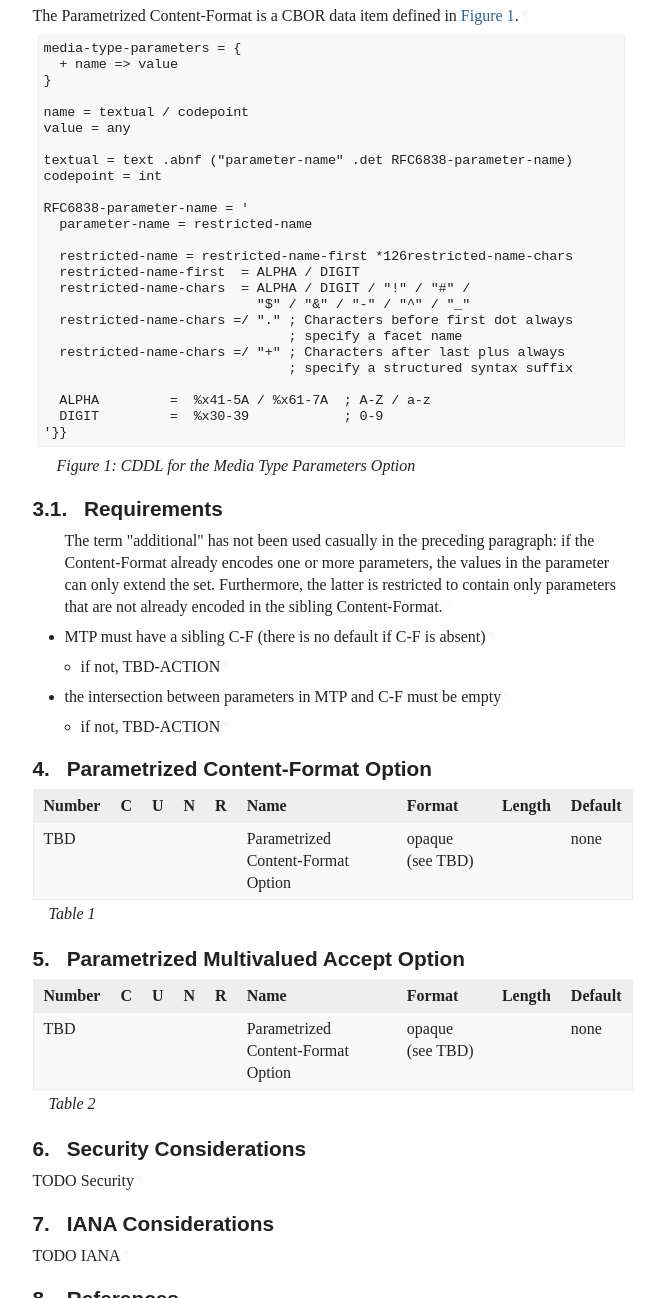
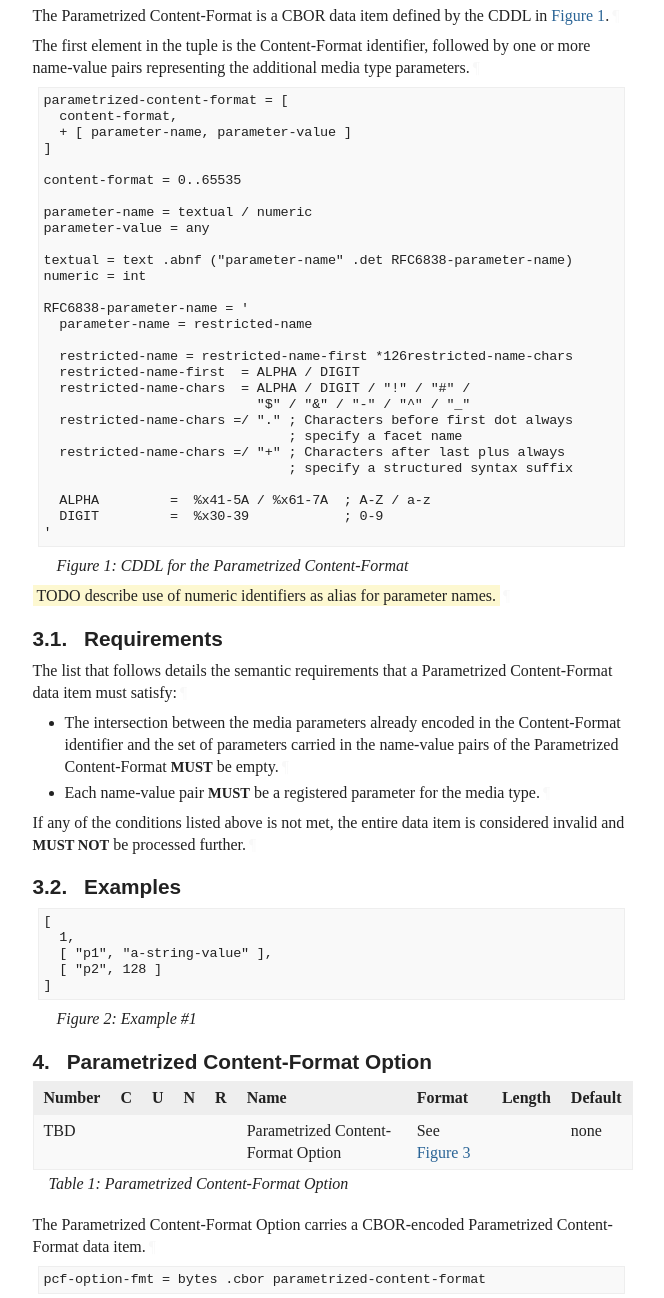
Before and after one commit to thomas-fossati/draft-coap-parametrized-cf, a plain HTML site: page draft-fossati-core-parametrized-cf.html in a window 1280 px wide. Shown: the part 1502-2800 px from the top of the page, without its empty margins (92-756 px from the left). Drawn offline with Linux system fonts and the light colour scheme; a web font is replaced by a local one.

Commit message:
Script updating gh-pages from 8c1d87d. [ci skip]

```diff
--- a/draft-fossati-core-parametrized-cf.html
+++ b/draft-fossati-core-parametrized-cf.html
@@ -11,29 +11,28 @@
        This document specifies a "parametrized" CoAP Content-Format data item that
 allows supplementing a Content-Format with additional media type parameters.
        This document also defines two new CoAP Options, Parmetrized-Content-Format and
-Parametrized-Multivalued-Accept, that build upon such data item to work around
+Parametrized-Multi-Valued-Accept, that build upon said data item to work around
 some of the limitations of the existing Accept and Content-Format Options.
     ' name="description">
-<meta content="xml2rfc 3.12.10" name="generator">
+<meta content="xml2rfc 3.12.0" name="generator">
 <meta content="draft-fossati-core-parametrized-cf-latest" name="ietf.draft">
 <!-- Generator version information:
-  xml2rfc 3.12.10
-    Python 3.10.4
+  xml2rfc 3.12.0
+    Python 3.8.9
     appdirs 1.4.4
     ConfigArgParse 1.5.3
-    google-i18n-address 2.5.1
+    google-i18n-address 2.5.0
     html5lib 1.1
     intervaltree 3.1.0
     Jinja2 2.11.3
     kitchen 1.2.6
-    lxml 4.8.0
-    MarkupSafe 2.0.1
+    lxml 4.6.4
     pycountry 20.7.3
     pyflakes 2.4.0
     PyYAML 6.0
-    requests 2.27.1
-    setuptools 59.4.0
-    six 1.16.0
+    requests 2.26.0
+    setuptools 49.2.1
+    six 1.15.0
 -->
 <link href="draft-fossati-core-parametrized-cf.xml" rel="alternate" type="application/rfc+xml">
 <link href="#copyright" rel="license">
@@ -1072,7 +1071,7 @@ svg :is([stroke="fill"], [fill^="#fff"]) {
 <p id="section-abstract-1">This document specifies a "parametrized" CoAP Content-Format data item that
 allows supplementing a Content-Format with additional media type parameters.<a href="#section-abstract-1" class="pilcrow">¶</a></p>
 <p id="section-abstract-2">This document also defines two new CoAP Options, Parmetrized-Content-Format and
-Parametrized-Multivalued-Accept, that build upon such data item to work around
+Parametrized-Multi-Valued-Accept, that build upon said data item to work around
 some of the limitations of the existing Accept and Content-Format Options.<a href="#section-abstract-2" class="pilcrow">¶</a></p>
 </section>
 <section class="note rfcEditorRemove" id="section-note.1">
@@ -1150,13 +1149,16 @@ some of the limitations of the existing Accept and Content-Format Options.<a hre
 <li class="compact toc ulBare ulEmpty" id="section-toc.1-1.3.2.1">
                 <p id="section-toc.1-1.3.2.1.1" class="keepWithNext"><a href="#section-3.1" class="xref">3.1</a>.  <a href="#name-requirements" class="xref">Requirements</a></p>
 </li>
+              <li class="compact toc ulBare ulEmpty" id="section-toc.1-1.3.2.2">
+                <p id="section-toc.1-1.3.2.2.1"><a href="#section-3.2" class="xref">3.2</a>.  <a href="#name-examples" class="xref">Examples</a></p>
+</li>
             </ul>
 </li>
           <li class="compact toc ulBare ulEmpty" id="section-toc.1-1.4">
             <p id="section-toc.1-1.4.1"><a href="#section-4" class="xref">4</a>.  <a href="#name-parametrized-content-format-" class="xref">Parametrized Content-Format Option</a></p>
 </li>
           <li class="compact toc ulBare ulEmpty" id="section-toc.1-1.5">
-            <p id="section-toc.1-1.5.1"><a href="#section-5" class="xref">5</a>.  <a href="#name-parametrized-multivalued-ac" class="xref">Parametrized Multivalued Accept Option</a></p>
+            <p id="section-toc.1-1.5.1"><a href="#section-5" class="xref">5</a>.  <a href="#name-parametrized-multi-valued-a" class="xref">Parametrized Multi-Valued Accept Option</a></p>
 </li>
           <li class="compact toc ulBare ulEmpty" id="section-toc.1-1.6">
             <p id="section-toc.1-1.6.1"><a href="#section-6" class="xref">6</a>.  <a href="#name-security-considerations" class="xref">Security Considerations</a></p>
@@ -1192,7 +1194,7 @@ some of the limitations of the existing Accept and Content-Format Options.<a hre
       </h2>
 <p id="section-1-1">CoAP squashes the combination of a media type, media type parameters and
 content coding into a single Content-Format number.  This number is carried in
-the Content-Format and Accept Options.  For example, see <span><a href="https://rfc-editor.org/rfc/rfc8152#section-16.10" class="relref">Section 16.10</a> of [<a href="#RFC8152" class="xref">RFC8152</a>]</span>.<a href="#section-1-1" class="pilcrow">¶</a></p>
+the Content-Format and Accept Options.  (For an example, see <span><a href="https://rfc-editor.org/rfc/rfc8152#section-16.10" class="relref">Section 16.10</a> of [<a href="#RFC8152" class="xref">RFC8152</a>]</span>.)<a href="#section-1-1" class="pilcrow">¶</a></p>
 <p id="section-1-2">This compression strategy is ideal in cases where the set of possible
 combinations is known upfront and has small cardinality.  However, it lacks the
 flexibility to deal smoothly with situations where the number of combinations
@@ -1208,11 +1210,11 @@ parameters.<a href="#section-1-4" class="pilcrow">¶</a></p>
 <ul class="normal">
 <li class="normal" id="section-1-6.1">Parametrized-Content-Format (<a href="#sec-pcf-option" class="xref">Section 4</a>)<a href="#section-1-6.1" class="pilcrow">¶</a>
 </li>
-        <li class="normal" id="section-1-6.2">Parametrized-Multivalued-Accept (<a href="#sec-pma-option" class="xref">Section 5</a>)<a href="#section-1-6.2" class="pilcrow">¶</a>
+        <li class="normal" id="section-1-6.2">Parametrized-Multi-Valued-Accept (<a href="#sec-pma-option" class="xref">Section 5</a>)<a href="#section-1-6.2" class="pilcrow">¶</a>
 </li>
       </ul>
-<p id="section-1-7">The latter also works around a well known limitation of the Accept Option
-allowing more than one Content-Format per request.<a href="#section-1-7" class="pilcrow">¶</a></p>
+<p id="section-1-7">The latter also works around the limited content negotiation capabilities of
+the Accept Option by offering more than one Content-Format per request.<a href="#section-1-7" class="pilcrow">¶</a></p>
 </section>
 </div>
 <div id="conventions-and-definitions">
@@ -1231,20 +1233,26 @@ appear in all capitals, as shown here.<a href="#section-2-1" class="pilcrow">¶<
       <h2 id="name-parametrized-content-format">
 <a href="#section-3" class="section-number selfRef">3. </a><a href="#name-parametrized-content-format" class="section-name selfRef">Parametrized Content-Format</a>
       </h2>
-<p id="section-3-1">The Parametrized Content-Format is a CBOR data item defined in <a href="#cddl" class="xref">Figure 1</a>.<a href="#section-3-1" class="pilcrow">¶</a></p>
-<span id="name-cddl-for-the-media-type-par"></span><div id="cddl">
+<p id="section-3-1">The Parametrized Content-Format is a CBOR data item defined by the CDDL in
+<a href="#cddl-pcf" class="xref">Figure 1</a>.<a href="#section-3-1" class="pilcrow">¶</a></p>
+<p id="section-3-2">The first element in the tuple is the Content-Format identifier, followed by
+one or more name-value pairs representing the additional media type parameters.<a href="#section-3-2" class="pilcrow">¶</a></p>
+<span id="name-cddl-for-the-parametrized-c"></span><div id="cddl-pcf">
 <figure id="figure-1">
-        <div id="section-3-2.1">
+        <div id="section-3-3.1">
 <pre class="lang-cddl sourcecode">
-media-type-parameters = {
-  + name =&gt; value
-}
+parametrized-content-format = [
+  content-format,
+  + [ parameter-name, parameter-value ]
+]
 
-name = textual / codepoint
-value = any
+content-format = 0..65535
+
+parameter-name = textual / numeric
+parameter-value = any
 
 textual = text .abnf ("parameter-name" .det RFC6838-parameter-name)
-codepoint = int
+numeric = int
 
 RFC6838-parameter-name = '
   parameter-name = restricted-name
@@ -1260,43 +1268,53 @@ RFC6838-parameter-name = '
 
   ALPHA         =  %x41-5A / %x61-7A  ; A-Z / a-z
   DIGIT         =  %x30-39            ; 0-9
-'}}
+'
 </pre>
 </div>
 <figcaption><a href="#figure-1" class="selfRef">Figure 1</a>:
-<a href="#name-cddl-for-the-media-type-par" class="selfRef">CDDL for the Media Type Parameters Option</a>
+<a href="#name-cddl-for-the-parametrized-c" class="selfRef">CDDL for the Parametrized Content-Format</a>
         </figcaption></figure>
 </div>
+<p id="section-3-4"><span class="cref" id="TBD1">TODO describe use of numeric identifiers as alias for parameter names.</span><a href="#section-3-4" class="pilcrow">¶</a></p>
 <div id="requirements">
 <section id="section-3.1">
         <h3 id="name-requirements">
 <a href="#section-3.1" class="section-number selfRef">3.1. </a><a href="#name-requirements" class="section-name selfRef">Requirements</a>
         </h3>
-<ul class="normal ulEmpty">
-<li class="normal ulEmpty" id="section-3.1-1.1">
-            <p id="section-3.1-1.1.1">The term "additional" has not been used casually in the preceding paragraph: if
-the Content-Format already encodes one or more parameters, the values in the
-parameter can only extend the set.
-Furthermore, the latter is restricted to contain only parameters that are not
-already encoded in the sibling Content-Format.<a href="#section-3.1-1.1.1" class="pilcrow">¶</a></p>
+<p id="section-3.1-1">The list that follows details the semantic requirements that a Parametrized
+Content-Format data item must satisfy:<a href="#section-3.1-1" class="pilcrow">¶</a></p>
+<ul class="normal">
+<li class="normal" id="section-3.1-2.1">The intersection between the media parameters already encoded in the
+Content-Format identifier and the set of parameters carried in the name-value
+pairs of the Parametrized Content-Format <span class="bcp14">MUST</span> be empty.<a href="#section-3.1-2.1" class="pilcrow">¶</a>
+</li>
+          <li class="normal" id="section-3.1-2.2">Each name-value pair <span class="bcp14">MUST</span> be a registered parameter for the media type.<a href="#section-3.1-2.2" class="pilcrow">¶</a>
 </li>
         </ul>
-<ul class="normal">
-<li class="normal" id="section-3.1-2.1">
-            <p id="section-3.1-2.1.1">MTP must have a sibling C-F (there is no default if C-F is absent)<a href="#section-3.1-2.1.1" class="pilcrow">¶</a></p>
-<ul class="normal">
-<li class="normal" id="section-3.1-2.1.2.1">if not, TBD-ACTION<a href="#section-3.1-2.1.2.1" class="pilcrow">¶</a>
-</li>
-            </ul>
-</li>
-          <li class="normal" id="section-3.1-2.2">
-            <p id="section-3.1-2.2.1">the intersection between parameters in MTP and C-F must be empty<a href="#section-3.1-2.2.1" class="pilcrow">¶</a></p>
-<ul class="normal">
-<li class="normal" id="section-3.1-2.2.2.1">if not, TBD-ACTION<a href="#section-3.1-2.2.2.1" class="pilcrow">¶</a>
-</li>
-            </ul>
-</li>
-        </ul>
+<p id="section-3.1-3">If any of the conditions listed above is not met, the entire data item is
+considered invalid and <span class="bcp14">MUST NOT</span> be processed further.<a href="#section-3.1-3" class="pilcrow">¶</a></p>
+</section>
+</div>
+<div id="examples">
+<section id="section-3.2">
+        <h3 id="name-examples">
+<a href="#section-3.2" class="section-number selfRef">3.2. </a><a href="#name-examples" class="section-name selfRef">Examples</a>
+        </h3>
+<span id="name-example-1"></span><div id="ex-pcf-1">
+<figure id="figure-2">
+          <div id="section-3.2-1.1">
+<pre class="lang-cbor-diag sourcecode">
+[
+  1,
+  [ "p1", "a-string-value" ],
+  [ "p2", 128 ]
+]
+</pre>
+</div>
+<figcaption><a href="#figure-2" class="selfRef">Figure 2</a>:
+<a href="#name-example-1" class="selfRef">Example #1</a>
+          </figcaption></figure>
+</div>
 </section>
 </div>
 </section>
@@ -1306,8 +1324,12 @@ already encoded in the sibling Content-Format.<a href="#section-3.1-1.1.1" class
       <h2 id="name-parametrized-content-format-">
 <a href="#section-4" class="section-number selfRef">4. </a><a href="#name-parametrized-content-format-" class="section-name selfRef">Parametrized Content-Format Option</a>
       </h2>
+<span id="name-parametrized-content-format-o"></span><div id="tbl-pcf-opt">
 <table class="center" id="table-1">
-        <caption><a href="#table-1" class="selfRef">Table 1</a></caption>
+        <caption>
+<a href="#table-1" class="selfRef">Table 1</a>:
+<a href="#name-parametrized-content-format-o" class="selfRef">Parametrized Content-Format Option</a>
+        </caption>
 <thead>
           <tr>
             <th class="text-left" rowspan="1" colspan="1">Number</th>
@@ -1329,21 +1351,40 @@ already encoded in the sibling Content-Format.<a href="#section-3.1-1.1.1" class
             <td class="text-left" rowspan="1" colspan="1"> </td>
             <td class="text-left" rowspan="1" colspan="1"> </td>
             <td class="text-left" rowspan="1" colspan="1">Parametrized Content-Format Option</td>
-            <td class="text-left" rowspan="1" colspan="1">opaque (see TBD)</td>
+            <td class="text-left" rowspan="1" colspan="1">See <a href="#cddl-pcf-opt-fmt" class="xref">Figure 3</a>
+</td>
             <td class="text-left" rowspan="1" colspan="1"> </td>
             <td class="text-left" rowspan="1" colspan="1">none</td>
           </tr>
         </tbody>
       </table>
+</div>
+<p id="section-4-2">The Parametrized Content-Format Option carries a CBOR-encoded Parametrized
+Content-Format data item.<a href="#section-4-2" class="pilcrow">¶</a></p>
+<span id="name-parametrized-content-format-op"></span><div id="cddl-pcf-opt-fmt">
+<figure id="figure-3">
+        <div id="section-4-3.1">
+<pre class="lang-cddl sourcecode">
+pcf-option-fmt = bytes .cbor parametrized-content-format
+</pre>
+</div>
+<figcaption><a href="#figure-3" class="selfRef">Figure 3</a>:
+<a href="#name-parametrized-content-format-op" class="selfRef">Parametrized Content-Format Option Format</a>
+        </figcaption></figure>
+</div>
 </section>
 </div>
 <div id="sec-pma-option">
 <section id="section-5">
-      <h2 id="name-parametrized-multivalued-ac">
-<a href="#section-5" class="section-number selfRef">5. </a><a href="#name-parametrized-multivalued-ac" class="section-name selfRef">Parametrized Multivalued Accept Option</a>
+      <h2 id="name-parametrized-multi-valued-a">
+<a href="#section-5" class="section-number selfRef">5. </a><a href="#name-parametrized-multi-valued-a" class="section-name selfRef">Parametrized Multi-Valued Accept Option</a>
       </h2>
+<span id="name-parametrized-multi-valued-ac"></span><div id="tbl-pmva-opt">
 <table class="center" id="table-2">
-        <caption><a href="#table-2" class="selfRef">Table 2</a></caption>
+        <caption>
+<a href="#table-2" class="selfRef">Table 2</a>:
+<a href="#name-parametrized-multi-valued-ac" class="selfRef">Parametrized Multi-Valued Accept Option</a>
+        </caption>
 <thead>
           <tr>
             <th class="text-left" rowspan="1" colspan="1">Number</th>
@@ -1364,13 +1405,31 @@ already encoded in the sibling Content-Format.<a href="#section-3.1-1.1.1" class
             <td class="text-left" rowspan="1" colspan="1"> </td>
             <td class="text-left" rowspan="1" colspan="1"> </td>
             <td class="text-left" rowspan="1" colspan="1"> </td>
-            <td class="text-left" rowspan="1" colspan="1">Parametrized Content-Format Option</td>
-            <td class="text-left" rowspan="1" colspan="1">opaque (see TBD)</td>
+            <td class="text-left" rowspan="1" colspan="1">Parametrized Multi-Valued Accept Option</td>
+            <td class="text-left" rowspan="1" colspan="1">See <a href="#cddl-pmva-opt-fmt" class="xref">Figure 4</a>
+</td>
             <td class="text-left" rowspan="1" colspan="1"> </td>
             <td class="text-left" rowspan="1" colspan="1">none</td>
           </tr>
         </tbody>
       </table>
+</div>
+<p id="section-5-2">The Parametrized Multi-Valued Accept Option carries a single CBOR-encoded
+Parametrized Content-Format data item or two or more Parametrized
+Content-Format data items as a CBOR array.<a href="#section-5-2" class="pilcrow">¶</a></p>
+<span id="name-parametrized-multi-valued-acc"></span><div id="cddl-pmva-opt-fmt">
+<figure id="figure-4">
+        <div id="section-5-3.1">
+<pre class="lang-cddl sourcecode">
+one-or-more&lt;T&gt; = T / [ 2* T ]
+
+pmva-option-fmt = bytes .cbor one-or-more&lt;parametrized-content-format&gt;
+</pre>
+</div>
+<figcaption><a href="#figure-4" class="selfRef">Figure 4</a>:
+<a href="#name-parametrized-multi-valued-acc" class="selfRef">Parametrized Multi-Valued Accept Option Format</a>
+        </figcaption></figure>
+</div>
 </section>
 </div>
 <div id="security-considerations">
```
Also changed, not shown: index.html (+2 -2 lines), draft-fossati-core-parametrized-cf.txt.
